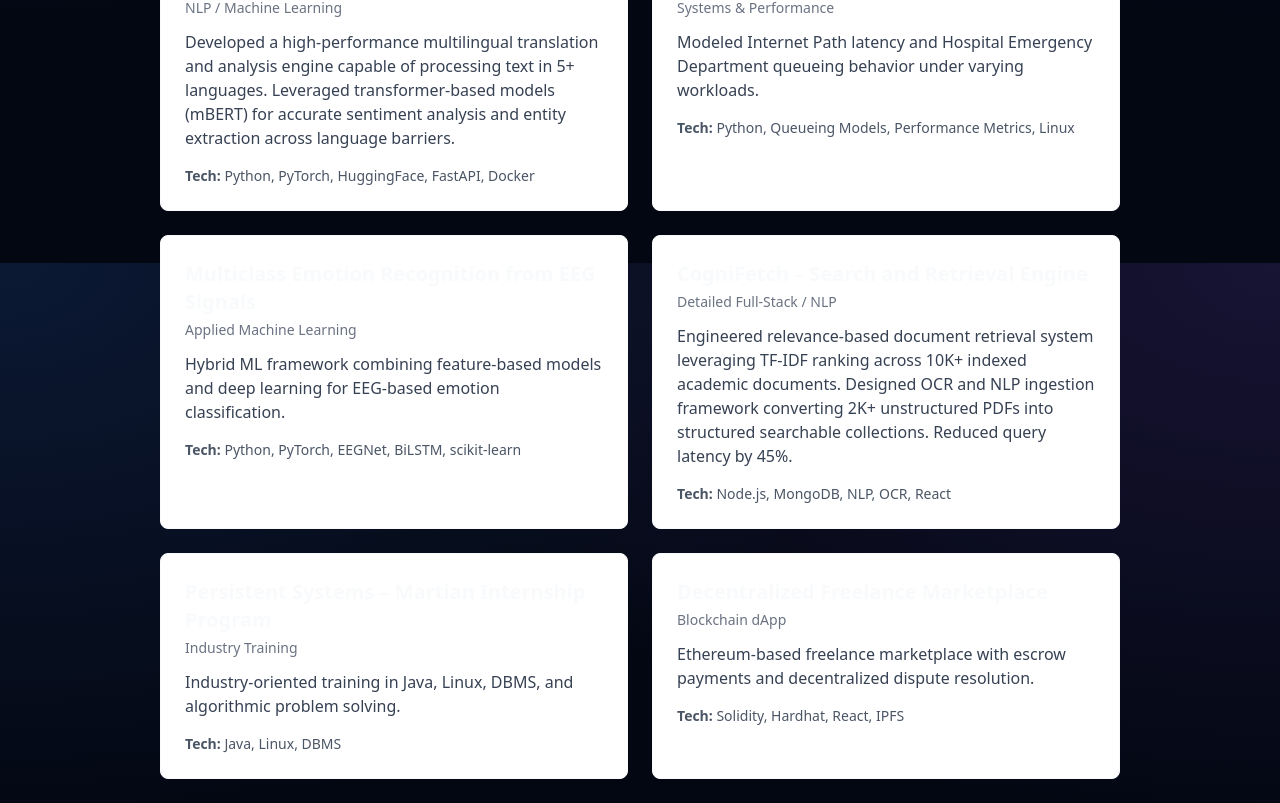
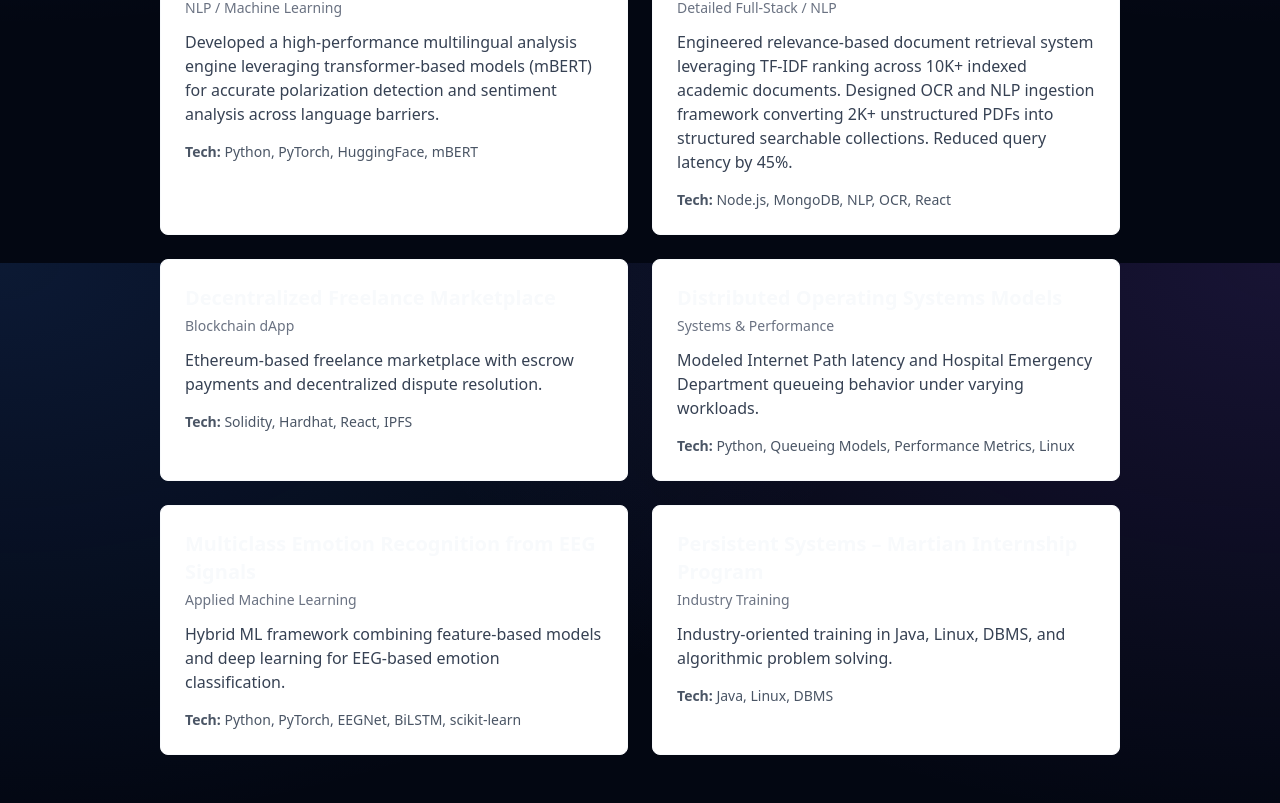
Before and after one commit to Kamal-Poshala/portfolio, a Next.js app: page /projects in a window 1280 px wide. Shown: the part 537-1340 px from the top of the page. Built offline with nearby package versions, Linux system fonts and the light colour scheme.

Commit message:
fix: Update project links with correct GitHub repository URLs

```diff
--- a/src/data/projects.ts
+++ b/src/data/projects.ts
@@ -13,15 +13,31 @@ export const projects = [
     description:
       "Designed distributed role-based access control system with secure JWT authentication. Implemented 15+ REST endpoints handling 1K+ transactional events with centralized logging. Automated escalation/notification pipelines using cron-based schedulers, reducing approval turnaround by 40%.",
     tech: ["Node.js", "MongoDB", "Express", "Distributed Workflow", "Cron"],
-    repoLink: "https://github.com/Kamal-Poshala/internship-management-system",
+    repoLink: "https://github.com/Kamal-Poshala/IPMS",
   },
   {
-    title: "Multilingual NLP Translation Engine",
+    title: "Multilingual Polarization Detection",
     category: "NLP / Machine Learning",
     description:
-      "Developed a high-performance multilingual translation and analysis engine capable of processing text in 5+ languages. Leveraged transformer-based models (mBERT) for accurate sentiment analysis and entity extraction across language barriers.",
-    tech: ["Python", "PyTorch", "HuggingFace", "FastAPI", "Docker"],
-    repoLink: "https://github.com/Kamal-Poshala/multilingual-nlp-engine",
+      "Developed a high-performance multilingual analysis engine leveraging transformer-based models (mBERT) for accurate polarization detection and sentiment analysis across language barriers.",
+    tech: ["Python", "PyTorch", "HuggingFace", "mBERT"],
+    repoLink: "https://github.com/Kamal-Poshala/multilingual_polarization_detection",
+  },
+  {
+    title: "CogniFetch – Search and Retrieval Engine",
+    category: "Detailed Full-Stack / NLP",
+    description:
+      "Engineered relevance-based document retrieval system leveraging TF-IDF ranking across 10K+ indexed academic documents. Designed OCR and NLP ingestion framework converting 2K+ unstructured PDFs into structured searchable collections. Reduced query latency by 45%.",
+    tech: ["Node.js", "MongoDB", "NLP", "OCR", "React"],
+    repoLink: "https://github.com/Kamal-Poshala/CogniFetch",
+  },
+  {
+    title: "Decentralized Freelance Marketplace",
+    category: "Blockchain dApp",
+    description:
+      "Ethereum-based freelance marketplace with escrow payments and decentralized dispute resolution.",
+    tech: ["Solidity", "Hardhat", "React", "IPFS"],
+    repoLink: "https://github.com/Kamal-Poshala/decentralized-freelance-marketplace",
   },
   {
     title: "Distributed Operating Systems Models",
@@ -29,7 +45,6 @@ export const projects = [
     description:
       "Modeled Internet Path latency and Hospital Emergency Department queueing behavior under varying workloads.",
     tech: ["Python", "Queueing Models", "Performance Metrics", "Linux"],
-    repoLink: "https://github.com/Kamal-Poshala/distributed-systems-models",
   },
   {
     title: "Multiclass Emotion Recognition from EEG Signals",
@@ -37,15 +52,6 @@ export const projects = [
     description:
       "Hybrid ML framework combining feature-based models and deep learning for EEG-based emotion classification.",
     tech: ["Python", "PyTorch", "EEGNet", "BiLSTM", "scikit-learn"],
-    repoLink: "https://github.com/Kamal-Poshala/eeg-emotion-recognition",
-  },
-  {
-    title: "CogniFetch – Search and Retrieval Engine",
-    category: "Detailed Full-Stack / NLP",
-    description:
-      "Engineered relevance-based document retrieval system leveraging TF-IDF ranking across 10K+ indexed academic documents. Designed OCR and NLP ingestion framework converting 2K+ unstructured PDFs into structured searchable collections. Reduced query latency by 45%.",
-    tech: ["Node.js", "MongoDB", "NLP", "OCR", "React"],
-    repoLink: "https://github.com/Kamal-Poshala/cognifetch",
   },
   {
     title: "Persistent Systems – Martian Internship Program",
@@ -53,14 +59,5 @@ export const projects = [
     description:
       "Industry-oriented training in Java, Linux, DBMS, and algorithmic problem solving.",
     tech: ["Java", "Linux", "DBMS"],
-    repoLink: "https://github.com/Kamal-Poshala/martian-internship",
-  },
-  {
-    title: "Decentralized Freelance Marketplace",
-    category: "Blockchain dApp",
-    description:
-      "Ethereum-based freelance marketplace with escrow payments and decentralized dispute resolution.",
-    tech: ["Solidity", "Hardhat", "React", "IPFS"],
-    repoLink: "https://github.com/Kamal-Poshala/decentralized-marketplace",
   },
 ];
```
